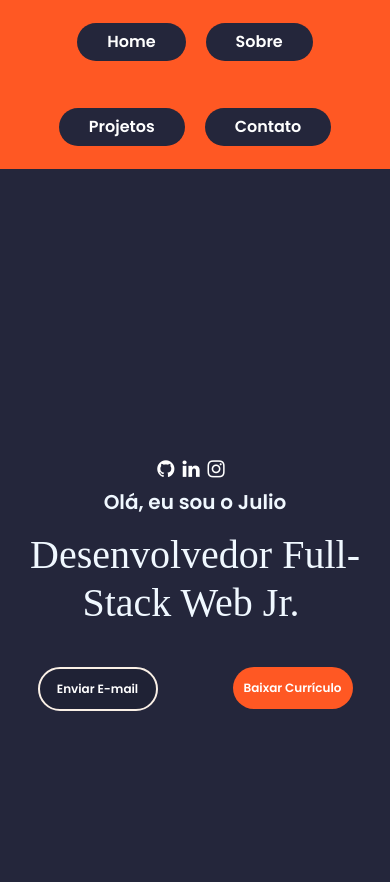
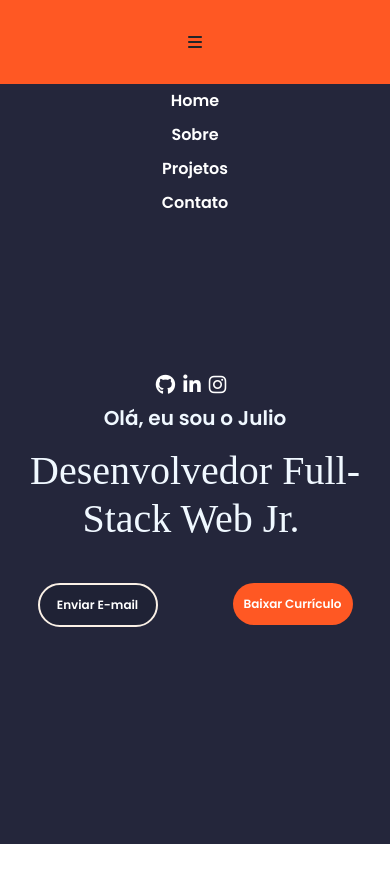
Before and after one commit to thosijulio/thosijulio.github.io, a React (Create React App) app: page / in a window 390 px wide. Shown: the top 882 px of the page. After the commit the page ends 844 px from the top, so only its background shows below. Built offline with nearby package versions, Linux system fonts and the light colour scheme; a web font is replaced by a local one.

Commit message:
style - corrigindo versao mobile dos componentes

```diff
--- a/public/index.html
+++ b/public/index.html
@@ -25,6 +25,7 @@
       rel="stylesheet"
       type="text/css"
     />
+    <script src="https://kit.fontawesome.com/dcb08c1381.js" crossorigin="anonymous"></script>
     <title>Portfolio de Julio H. Thosi</title>
   </head>
   <body>
--- a/src/components/Header.css
+++ b/src/components/Header.css
@@ -5,15 +5,22 @@ header {
   flex-wrap: wrap;
   font-family: "Poppins SemiBold";
   justify-content: flex-end;
-  height: 20vh;
+  height: 10vh;
   text-align: center;
   width: 100vw;
+}
+
+header > i {
+  align-self: center;
+  margin: 4vh auto;
+  visibility: hidden;
 }
 
 header > a {
   background-color: #24263B;
   border-radius: 25px;
   color: #FFF;
+  display: none;
   margin: 10px;
   padding: 7px 30px;
   text-align: center;
@@ -29,5 +36,19 @@ header > a:hover {
 @media screen and (max-width: 810px) {
   header {
     justify-content: center;
+    height: 10vh;
+  }
+
+  header > i {
+    visibility: visible;
+  }
+
+  header > a {
+    border-radius: inherit;
+    display: none;
+    margin: 0;
+    padding: 5px 10px;
+    position: relative;
+    width: 100%;
   }
 }
--- a/src/components/Header.js
+++ b/src/components/Header.js
@@ -1,9 +1,21 @@
+import { useEffect, useState } from 'react';
 import { Link } from 'react-router-dom';
 import './Header.css';
 
 function Header() {
+  const [showDropDownMenu, setShowDropDownMenu] = useState(true);
+  useEffect(() => {
+    const buttons = document.querySelectorAll('header > a');
+
+    if (showDropDownMenu) {
+      Array.from(buttons).forEach((button) => button.style.display = 'inline');
+    } else {
+      Array.from(buttons).forEach((button) => button.style.display = 'none');
+    }
+  }, [showDropDownMenu]);
   return (
     <header>
+      <i className="fa-solid fa-bars" onClick={() => setShowDropDownMenu(!showDropDownMenu)} />
       <Link to="/">Home</Link>
       <Link to="/about">Sobre</Link>
       <Link to="/projects">Projetos</Link>
```
